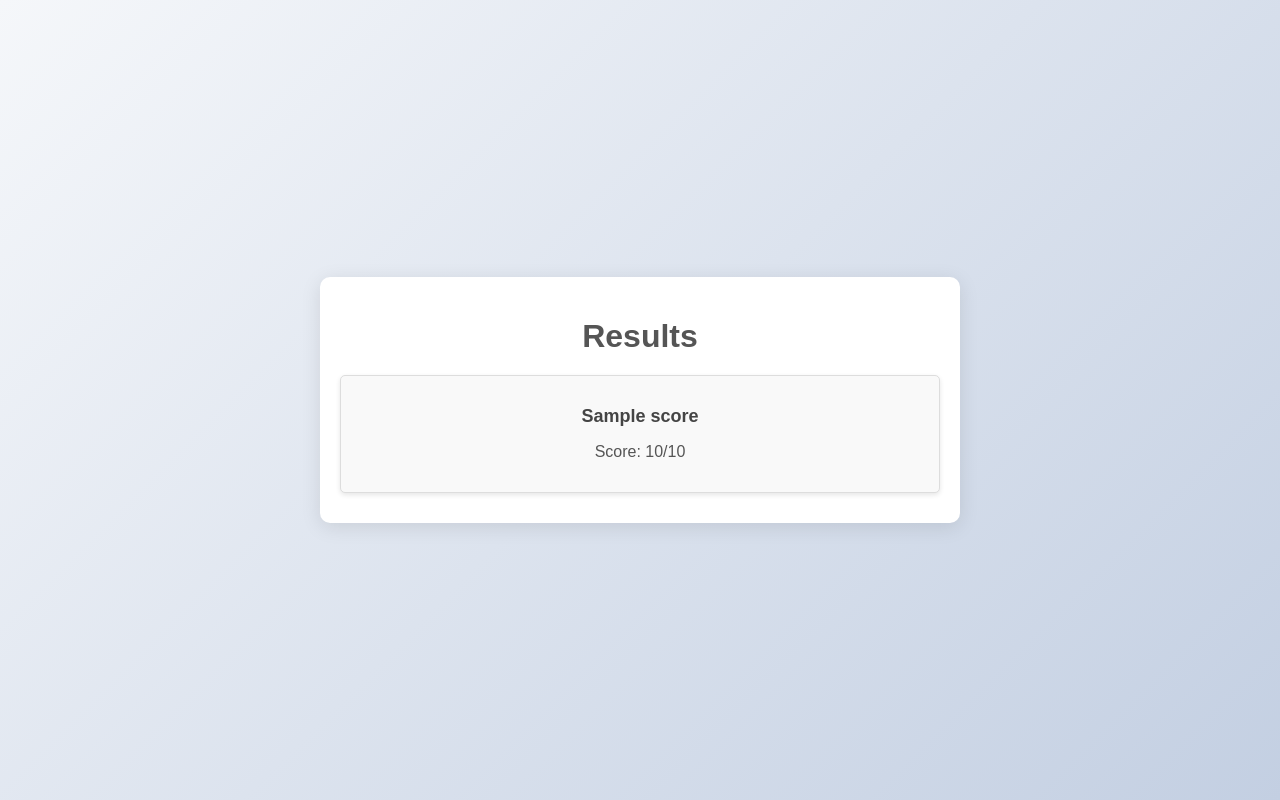
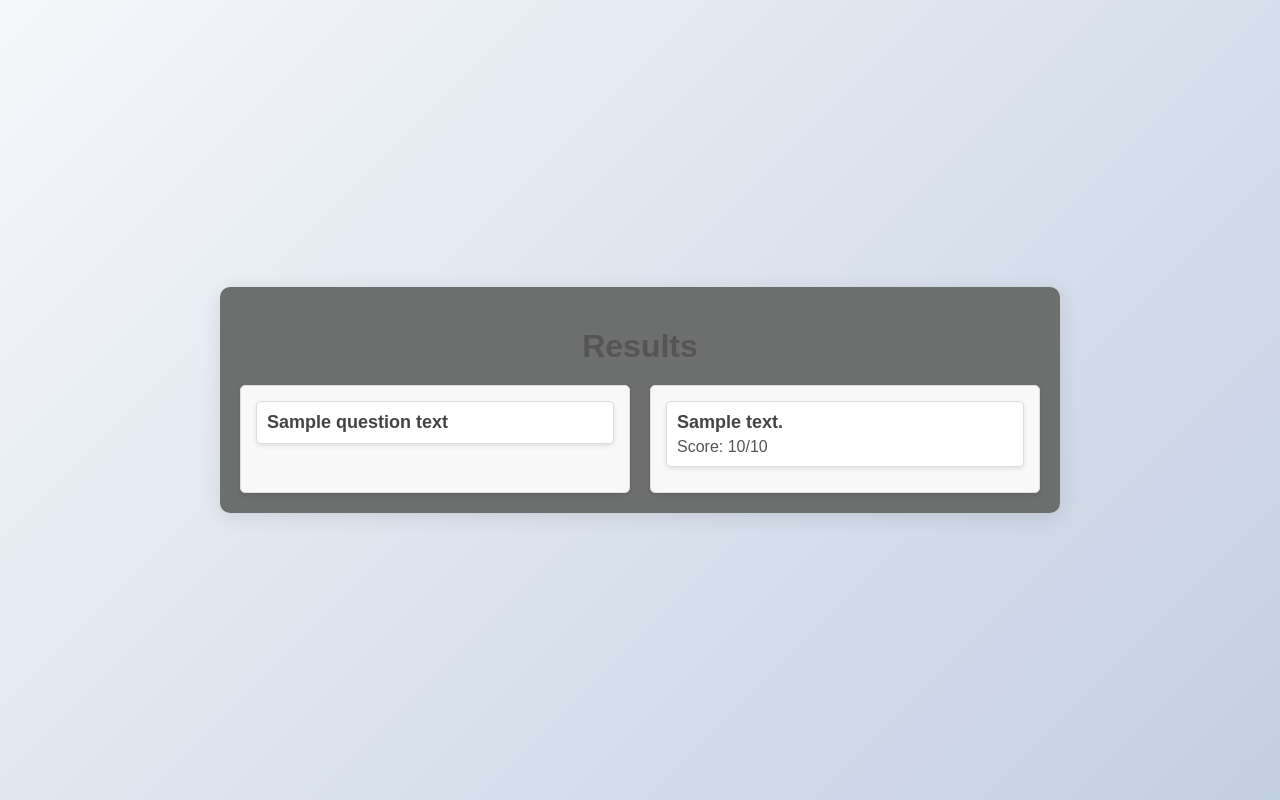
Before and after one commit to Harith100/LazyGrader, a Flask app: template templates/results.html in a window 1280 px wide. Run offline with Flask 3, Linux system fonts and the light colour scheme; the template is opened without the code that fills it: most values are stand-ins (such as "Sample title", 1, 10 or a date in 2020).

Commit message:
Update Analyzer

```diff
--- a/app.py
+++ b/app.py
@@ -1,6 +1,8 @@
 from flask import Flask, render_template, request, redirect, url_for
 import os
 from PyPDF2 import PdfReader
+from handwrite import Hand2Text
+from Analyser import Analyser
 
 app = Flask(__name__)
 
@@ -9,19 +11,6 @@ UPLOAD_FOLDER = 'uploads'
 os.makedirs(UPLOAD_FOLDER, exist_ok=True)
 app.config['UPLOAD_FOLDER'] = UPLOAD_FOLDER
 
-
-def extract_text_from_pdf(file_path):
-    """
-    Extract text from a PDF file using PyPDF2.
-    """
-    text = ""
-    try:
-        reader = PdfReader(file_path)
-        for page in reader.pages:
-            text += page.extract_text()
-    except Exception as e:
-        print(f"Error reading {file_path}: {e}")
-    return text
 
 
 @app.route('/')
@@ -42,18 +31,32 @@ def results():
     question_paper_path = os.path.join(app.config['UPLOAD_FOLDER'], question_paper.filename)
     question_paper.save(question_paper_path)
 
-    answer_paper_texts = []
+    answer_paper_paths = []
     for answer_paper in answer_papers:
         answer_paper_path = os.path.join(app.config['UPLOAD_FOLDER'], answer_paper.filename)
         answer_paper.save(answer_paper_path)
-        # Extract text from answer papers
-        answer_paper_text = extract_text_from_pdf(answer_paper_path)
-        answer_paper_texts.append(answer_paper_text)
+        answer_paper_paths.append(answer_paper_path)
 
-    # Extract text from question paper
-    question_text = extract_text_from_pdf(question_paper_path)
+    # Initialize Hand2Text
+    hand2text = Hand2Text()
 
+    # Extract question and answers as dictionaries
+    try:
+        question_dict = hand2text.evaluate(question_paper_path)
+    except Exception as e:
+        return f"Failed to process question paper: {e}"
+
+
+    try:
+        answer_dict = hand2text.evaluate(answer_paper_path)
+    except Exception as e:
+        return f"Failed to process an answer sheet: {e}"
     # For now, dummy scoring for each question
+
+    print("Question_Dict:", question_dict)
+    print("Answer_Dict:", answer_dict)
+
+
     dummy_scores = {
         "Question 1": 8,
         "Question 2": 6,
@@ -61,8 +64,9 @@ def results():
         "Question 4": 10,
     }
 
+
     # Render results
-    return render_template('results.html', scores=dummy_scores, question_text=question_text, answer_texts=answer_paper_texts)
+    return render_template('results.html', scores=dummy_scores, question_text=question_dict, answer_texts=answer_dict)
 
 
 if __name__ == '__main__':
--- a/handwrite.py
+++ b/handwrite.py
@@ -6,7 +6,7 @@ import re
 class Hand2Text:
     def __init__(self):
 
-        genai.configure(api_key='')
+        genai.configure(api_key='AIzaSyB_Gd-cLHlByZ3ErhuCaCUfZQDwu8KG9PA')
         self.generation_config = {
             "temperature": 1,
             "top_p": 0.95,
--- a/static/css/style.css
+++ b/static/css/style.css
@@ -11,12 +11,12 @@ body {
 }
 
 .container {
-    background: #ffffff;
+    background: #6d6f6f;
     box-shadow: 0 4px 20px rgba(0, 0, 0, 0.1);
     border-radius: 10px;
     padding: 20px;
     width: 90%;
-    max-width: 600px;
+    max-width: 800px;
     text-align: center;
 }
 
@@ -25,24 +25,56 @@ h1 {
     margin-bottom: 20px;
 }
 
-.upload-section {
-    margin: 15px 0;
+.results-grid {
+    display: grid;
+    grid-template-columns: 1fr 1fr;
+    gap: 20px;
+    margin-top: 20px;
+}
+
+.questions-container, .scores-container {
+    background: #f9f9f9;
+    border: 1px solid #ddd;
+    border-radius: 5px;
+    padding: 15px;
+    box-shadow: 0 2px 5px rgba(0, 0, 0, 0.1);
+    max-height: 500px;
+    overflow-y: auto;
+}
+
+.question-item, .answer-item {
+    background: #ffffff;
+    border: 1px solid #ddd;
+    border-radius: 5px;
+    padding: 10px;
+    margin-bottom: 10px;
+    box-shadow: 0 2px 5px rgba(0, 0, 0, 0.1);
     text-align: left;
 }
 
-label {
-    display: block;
-    font-weight: bold;
-    margin-bottom: 5px;
+.question-item h2, .answer-item h2 {
+    font-size: 18px;
+    color: #444;
+    margin: 0;
 }
 
-input[type="file"] {
-    width: 100%;
-    padding: 10px;
-    margin-top: 5px;
-    border: 1px solid #ccc;
+.answer-item p {
+    font-size: 16px;
+    color: #555;
+    margin: 5px 0 0;
+}
+
+::-webkit-scrollbar {
+    width: 8px;
+}
+
+::-webkit-scrollbar-thumb {
+    background: #cccccc;
     border-radius: 5px;
-    outline: none;
+}
+
+::-webkit-scrollbar-thumb:hover {
+    background: #aaaaaa;
 }
 
 .btn-submit {
@@ -59,26 +91,3 @@ input[type="file"] {
 .btn-submit:hover {
     background: #0056b3;
 }
-
-.results-container {
-    margin-top: 20px;
-}
-
-.question-result {
-    background: #f9f9f9;
-    border: 1px solid #ddd;
-    border-radius: 5px;
-    padding: 15px;
-    margin-bottom: 10px;
-    box-shadow: 0 2px 5px rgba(0, 0, 0, 0.1);
-}
-
-.question-result h2 {
-    font-size: 18px;
-    color: #444;
-}
-
-.question-result p {
-    font-size: 16px;
-    color: #555;
-}
--- a/templates/results.html
+++ b/templates/results.html
@@ -9,13 +9,22 @@
 <body>
     <div class="container">
         <h1>Results</h1>
-        <div class="results-container">
-            {% for question, score in scores.items() %}
-            <div class="question-result">
-                <h2>{{ question }}</h2>
-                <p>Score: {{ score }}/10</p>
+        <div class="results-grid">
+            <div class="questions-container">
+                {% for question in question_text %}
+                <div class="question-item">
+                    <h2>{{ question }}</h2>
+                </div>
+                {% endfor %}
             </div>
-            {% endfor %}
+            <div class="scores-container">
+                {% for answer, score in scores.items() %}
+                <div class="answer-item">
+                    <h2>{{ answer }}</h2>
+                    <p>Score: {{ score }}/10</p>
+                </div>
+                {% endfor %}
+            </div>
         </div>
     </div>
 </body>
```
Also changed, not shown: Analyser.py (+11 -7 lines), 1 other file.
